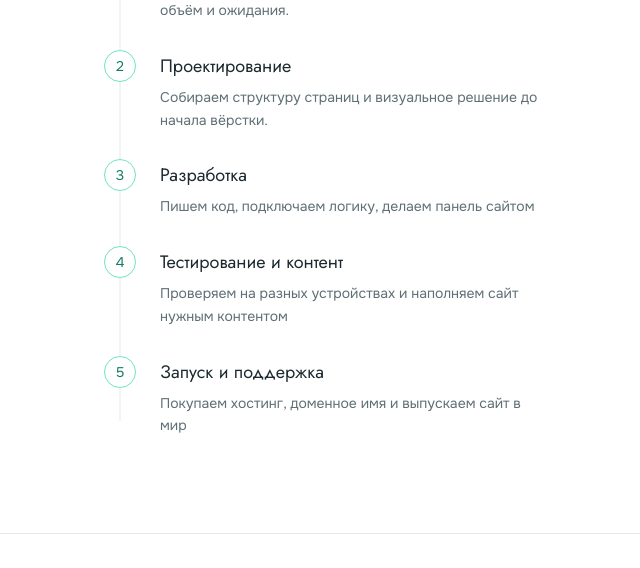
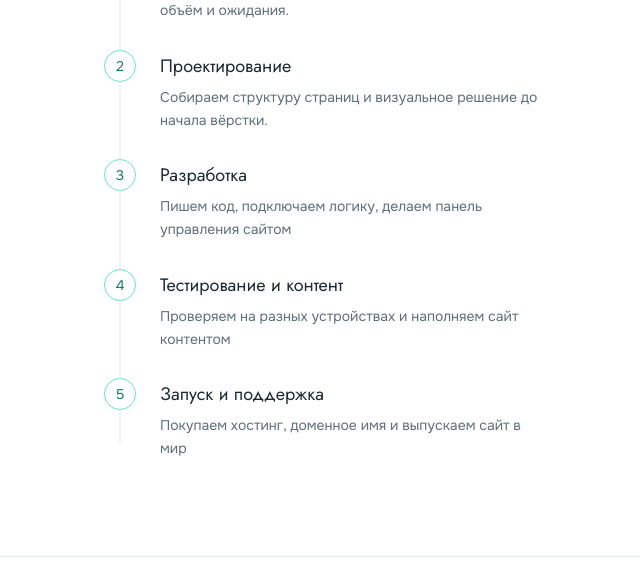
Before and after one commit to kamil19862307/create-sites, a Laravel app: page / in a window 1280 px wide. Shown: the part 1425-1993 px from the top of the page, without its empty margins (576-1216 px from the left). Run offline with Laravel 12, Linux system fonts and the light colour scheme; data comes from the database, SQL or seed files in the repository; data that the repository does not hold is empty; style sheets or scripts are compiled from the project's sources; some libraries are stand-ins or nearby versions.

Commit message:
ref: change work process section

```diff
--- a/resources/js/components/ProcessSection.vue
+++ b/resources/js/components/ProcessSection.vue
@@ -2,8 +2,8 @@
 const steps = [
     { title: 'Обсуждение задачи', text: 'Узнаём задачу, аудиторию и цель сайта. Фиксируем объём и ожидания.' },
     { title: 'Проектирование', text: 'Собираем структуру страниц и визуальное решение до начала вёрстки.' },
-    { title: 'Разработка', text: 'Пишем код, подключаем логику, делаем панель сайтом' },
-    { title: 'Тестирование и контент', text: 'Проверяем на разных устройствах и наполняем сайт нужным контентом' },
+    { title: 'Разработка', text: 'Пишем код, подключаем логику, делаем панель управления сайтом' },
+    { title: 'Тестирование и контент', text: 'Проверяем на разных устройствах и наполняем сайт контентом' },
     { title: 'Запуск и поддержка', text: 'Покупаем хостинг, доменное имя и выпускаем сайт в мир' },
 ];
 </script>
```
Also changed, not shown: 3 other files.
